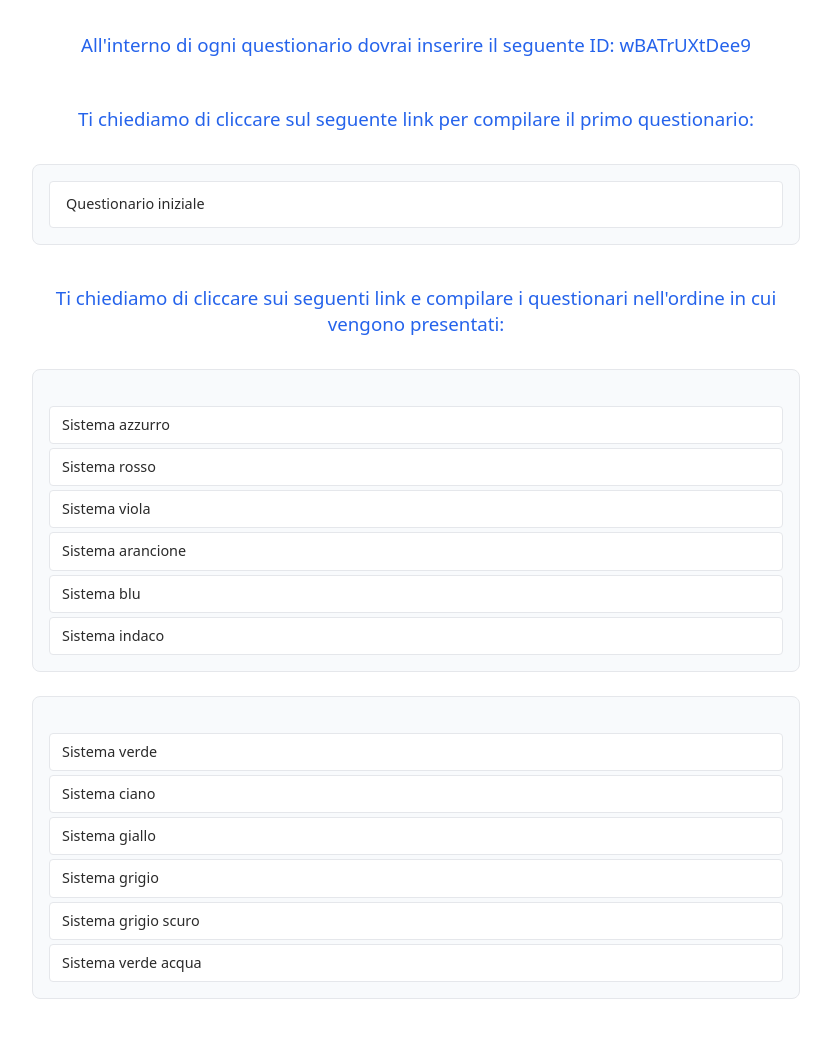
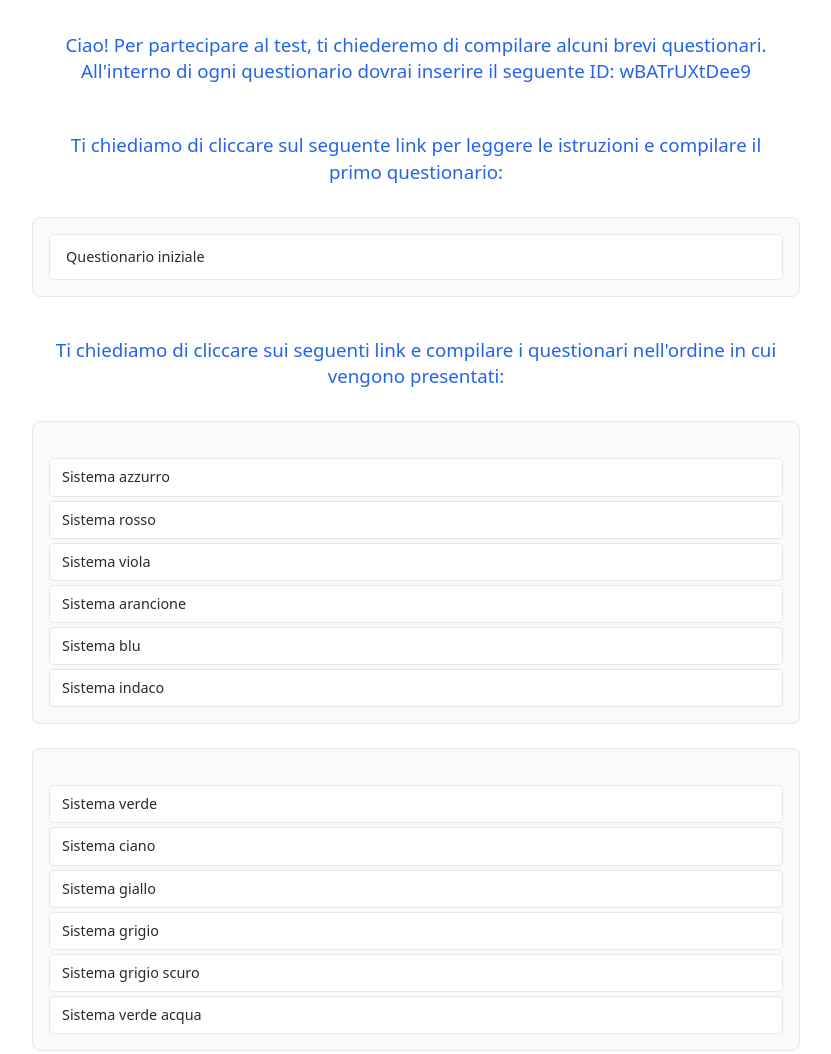
Before and after one commit to expbinobi/expbinobi.github.io, a plain HTML site: page index.html in a window 1280 px wide. Shown: the whole page, without its empty margins (224-1055 px from the left). Drawn offline with Linux system fonts and the light colour scheme.

Commit message:
Update index.html

```diff
--- a/index.html
+++ b/index.html
@@ -156,13 +156,13 @@
       // Create and insert user ID element
       const userIdElement = document.createElement('h3');
       userIdElement.className = 'user-id';
-      userIdElement.textContent = `All'interno di ogni questionario dovrai inserire il seguente ID: ${generateUserId()}`;
+      userIdElement.textContent = `Ciao! Per partecipare al test, ti chiederemo di compilare alcuni brevi questionari. All'interno di ogni questionario dovrai inserire il seguente ID: ${generateUserId()}`;
       document.body.insertBefore(userIdElement, document.getElementById('groupsContainer'));
 
 
       const descriptionFirst = document.createElement('h3');
       descriptionFirst.className = 'user-id';
-      descriptionFirst.textContent = `Ti chiediamo di cliccare sul seguente link per compilare il primo questionario:`;
+      descriptionFirst.textContent = `Ti chiediamo di cliccare sul seguente link per leggere le istruzioni e compilare il primo questionario:`;
       document.body.insertBefore(descriptionFirst,document.getElementById('groupsContainer'));
 
       // Create and insert single link container
```
